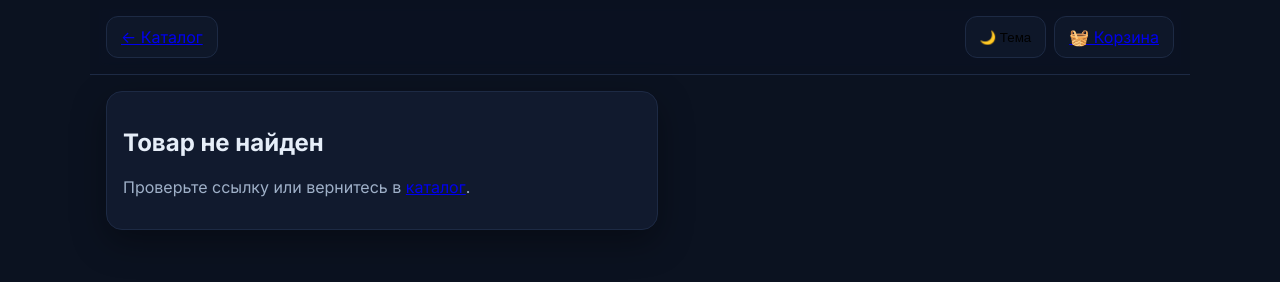
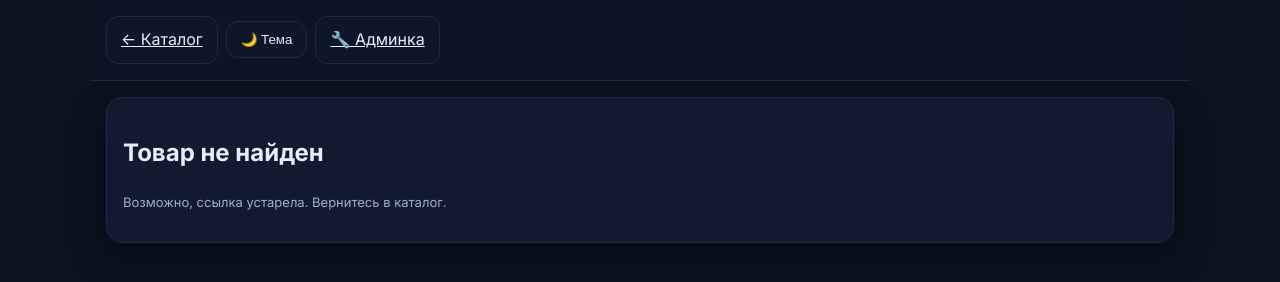
Before and after one commit to jonyboev-wq/bvb.github.io, a plain HTML site: page product.html in a window 1280 px wide. Both pictures are taken after a click on the button "🌙 Тема". Drawn offline with Linux system fonts and the light colour scheme.

Commit message:
Update product.html

```diff
--- a/product.html
+++ b/product.html
@@ -1,105 +1,84 @@
 <!DOCTYPE html>
 <html lang="ru" data-theme="">
 <head>
-  <meta charset="UTF-8" />
-  <meta name="viewport" content="width=device-width, initial-scale=1" />
-  <title>Карточка товара — BVB</title>
+<meta charset="UTF-8"><meta name="viewport" content="width=device-width, initial-scale=1">
+<title>Товар — BVB</title>
 <link rel="preconnect" href="https://fonts.googleapis.com">
 <link rel="preconnect" href="https://fonts.gstatic.com" crossorigin>
 <link href="https://fonts.googleapis.com/css2?family=Inter:wght@400;500;600;700&display=swap" rel="stylesheet">
 <style>
-    /* те же переменные темы, что и в index.html */
-    :root{--bg:#f7fafc;--bg-2:#ffffff;--card:#ffffff;--muted:#5b6776;--text:#0b1220;--accent:#2563eb;--accent-2:#0ea5e9;--border:#e5e7eb;--shadow:0 10px 24px rgba(16,24,40,.08);--radius:16px;--maxw:1100px;--btn-on-primary:#fff;}
-    [data-theme="dark"]{--bg:#0b1220;--bg-2:#0e1729;--card:#111a2e;--muted:#9fb0c8;--text:#e6eef9;--accent:#3b82f6;--accent-2:#38bdf8;--border:#1d2a44;--shadow:0 12px 34px rgba(0,0,0,.35)}
-    *{box-sizing:border-box} html,body{margin:0;padding:0}
-    body{font-family:"Inter",system-ui,-apple-system,Segoe UI,Roboto,Arial; background:var(--bg); color:var(--text)}
+:root{--bg:#f7fafc;--bg-2:#ffffff;--card:#ffffff;--muted:#5b6776;--text:#0b1220;--accent:#2563eb;--border:#e5e7eb;--shadow:0 10px 24px rgba(16,24,40,.08);--radius:16px;--maxw:1100px}
+[data-theme="dark"]{--bg:#0b1220;--bg-2:#0e1729;--card:#111a2e;--muted:#9fb0c8;--text:#e6eef9;--accent:#3b82f6;--border:#1d2a44;--shadow:0 12px 34px rgba(0,0,0,.35)}
+*{box-sizing:border-box}html,body{margin:0;padding:0}
+body{font-family:"Inter",system-ui,-apple-system,Segoe UI,Roboto,Arial;background:var(--bg);color:var(--text);line-height:1.6}
 .container{max-width:var(--maxw);margin:0 auto;padding:16px}
-    header{position:sticky;top:0;z-index:20;background:var(--bg-2);border-bottom:1px solid var(--border);backdrop-filter:saturate(160%) blur(8px)}
-    [data-theme="dark"] header{background:rgba(11,18,32,.85)}
+header{position:sticky;top:0;background:var(--bg-2);border-bottom:1px solid var(--border);backdrop-filter:saturate(150%) blur(8px);z-index:10}
+[data-theme="dark"] header{background:rgba(14,23,41,.9)}
 .nav{display:flex;justify-content:space-between;align-items:center;gap:8px}
-    .btn{display:inline-flex;align-items:center;gap:8px;padding:10px 14px;border:1px solid var(--border);border-radius:12px;background:var(--bg-2);cursor:pointer}
+.btn{display:inline-flex;align-items:center;gap:8px;padding:10px 14px;border:1px solid var(--border);border-radius:12px;background:var(--bg-2);cursor:pointer;color:var(--text)}
 .btn.primary{background:linear-gradient(180deg,var(--accent),#1d4ed8);border:none;color:#fff}
-    .grid{display:grid;grid-template-columns:1fr;gap:14px}
-    .card{background:var(--card);border:1px solid var(--border);border-radius:16px;box-shadow:var(--shadow)}
-    .pad{padding:16px}
-    .p-img{width:100%;border-radius:16px;border:1px solid var(--border);object-fit:cover;background:#fff}
-    .tag{display:inline-flex;gap:6px;align-items:center;padding:6px 10px;border-radius:999px;border:1px dashed var(--border);font-size:12px;color:var(--muted);background:var(--bg-2)}
-    .muted{color:var(--muted)}
-    @media (min-width:840px){ .grid{grid-template-columns:1.1fr 1fr} }
+.card{background:var(--card);border:1px solid var(--border);border-radius:16px;box-shadow:var(--shadow);padding:16px}
+.grid2{display:grid;grid-template-columns:1.1fr 1fr;gap:14px}
+@media (max-width:760px){.grid2{grid-template-columns:1fr}}
+img.p{width:100%;border-radius:16px;border:1px solid var(--border);object-fit:cover;max-height:520px}
+.badge{color:var(--muted);font-size:13px}
+.price{font-weight:700;font-size:20px;margin-top:6px}
 </style>
 </head>
 <body>
 <header class="container nav">
+  <div class="nav">
     <a class="btn" href="index.html">← Каталог</a>
-    <div style="display:flex;gap:8px">
+    <div class="nav" style="gap:8px">
       <button class="btn" id="theme-toggle">🌙 Тема</button>
-      <a class="btn" href="index.html#cart" id="open-cart">🧺 Корзина</a>
+      <a class="btn" href="admin.html">🔧 Админка</a>
+    </div>
   </div>
 </header>
 
 <main class="container">
-    <div id="body" class="grid">
-      <!-- динамически -->
+  <div id="wrap" class="card">
+    <div id="notfound" style="display:none">
+      <h2>Товар не найден</h2>
+      <p class="badge">Возможно, ссылка устарела. Вернитесь в каталог.</p>
+    </div>
+    <div id="view" style="display:none">
+      <div class="grid2">
+        <img id="pimg" class="p" src="" alt="">
+        <div>
+          <h1 id="ptitle" style="margin:0 0 6px"></h1>
+          <div class="badge" id="ptag"></div>
+          <div class="price" id="pprice"></div>
+          <p id="pdesc" style="margin-top:10px"></p>
+          <div class="nav" style="gap:8px;margin-top:10px">
+            <div class="btn" id="minus">−</div>
+            <div class="btn" id="qty">1</div>
+            <div class="btn" id="plus">+</div>
+            <button class="btn primary" id="add">Добавить в корзину</button>
+          </div>
+        </div>
+      </div>
+    </div>
   </div>
 </main>
 
 <script>
-  /* тема */
-  const applyTheme=(t)=>{ const el=document.documentElement; if(!t){t=localStorage.getItem('theme')|| (matchMedia('(prefers-color-scheme: dark)').matches?'dark':'light');} el.setAttribute('data-theme', t==='dark'?'dark':''); localStorage.setItem('theme',t); };
-  applyTheme(); document.getElementById('theme-toggle').onclick=()=>{applyTheme(document.documentElement.getAttribute('data-theme')==='dark'?'light':'dark');};
-
-  /* загрузка конфига как на главной */
-  const CONFIG_DEFAULT={ products:[] };
-  let CONFIG=JSON.parse(JSON.stringify(CONFIG_DEFAULT));
-  async function loadRemote(){
-    try{ const r=await fetch('shopConfig.json',{cache:'no-store'}); if(r.ok){ const j=await r.json(); CONFIG.products=j.products||[]; } }catch(e){}
-    const local=localStorage.getItem('shopConfig'); if(local){ try{ const obj=JSON.parse(local); if(obj.products) CONFIG.products=obj.products; }catch(e){} }
-  }
-  const fmt=(n)=> new Intl.NumberFormat('ru-RU').format(n)+' ₽';
-
-  function render(){
-    const id=new URLSearchParams(location.search).get('id')||'';
-    const p=CONFIG.products.find(x=>String(x.id)===String(id));
-    const root=document.getElementById('body');
-    if(!p){
-      root.innerHTML=`<div class="card pad"><h2>Товар не найден</h2><p class="muted">Проверьте ссылку или вернитесь в <a href="index.html">каталог</a>.</p></div>`;
-      return;
-    }
-    root.innerHTML = `
-      <div>
-        <div class="card pad">
-          <img class="p-img" src="${p.img}" alt="${p.title}" onerror="this.onerror=null;this.src='https://via.placeholder.com/900x600?text=Фото';">
-        </div>
-      </div>
-      <div>
-        <div class="card pad">
-          <h1 style="margin:0 0 6px">${p.title}</h1>
-          <div class="tag" style="margin-bottom:10px">${p.tag||''}</div>
-          <div style="font-size:22px;font-weight:800;margin:8px 0">${p.priceText || fmt(p.price||0)}</div>
-          <p class="muted" style="margin:10px 0 14px">${p.desc||''}</p>
-          <div style="display:flex;gap:8px;flex-wrap:wrap">
-            <a class="btn primary" id="add">В корзину</a>
-            <a class="btn" href="index.html#wholesale">Оптовая заявка</a>
-            <a class="btn" href="https://t.me/bvbvbabab" target="_blank">Написать в Telegram</a>
-          </div>
-        </div>
-        <div class="card pad" style="margin-top:12px">
-          <h3 style="margin:0 0 6px">Доставка и оплата</h3>
-          <p class="muted">Доставка по РФ. Оплата наличными/переводом. Уточняйте детали у менеджера.</p>
-        </div>
-      </div>
-    `;
-    document.getElementById('add').onclick=(e)=>{
-      e.preventDefault();
-      // складываем в локальную корзину так же, как на главной
-      const cart=JSON.parse(localStorage.getItem('shopCart')||'[]');
-      const i=cart.findIndex(x=>x.id===p.id); if(i>-1){cart[i].qty++;} else {cart.push({id:p.id,title:p.title,price:p.price||0,img:p.img,qty:1});}
-      localStorage.setItem('shopCart', JSON.stringify(cart));
-      location.href='index.html#cart'; // откроется корзина на главной
-    };
-  }
-
-  (async()=>{ await loadRemote(); render(); })();
+/* Theme */
+const applyTheme=(t)=>{const el=document.documentElement;if(!t){t=localStorage.getItem('theme')||(matchMedia('(prefers-color-scheme: dark)').matches?'dark':'light');}el.setAttribute('data-theme',t==='dark'?'dark':'');localStorage.setItem('theme',t);}
+applyTheme(); document.getElementById('theme-toggle').onclick=()=>applyTheme(document.documentElement.getAttribute('data-theme')==='dark'?'light':'dark');
+/* Utils */
+const $=(s,el=document)=>el.querySelector(s); const qs=(name)=>new URL(location.href).searchParams.get(name); const fmt=n=>(n||0).toLocaleString('ru-RU')+' ₽';
+/* Load config */
+let CONFIG={products:[]}; (async()=>{ try{const r=await fetch('shopConfig.json',{cache:'no-store'}); if(r.ok) CONFIG=await r.json();}catch(e){} const loc=localStorage.getItem('shopConfig'); if(loc){try{CONFIG={...CONFIG,...JSON.parse(loc)};}catch(e){}}
+  const id=qs('id'); const p=(CONFIG.products||[]).find(x=>(x.id||'')===id);
+  if(!p){ $('#notfound').style.display=''; return; }
+  $('#view').style.display='';
+  $('#ptitle').textContent=p.title; $('#ptag').textContent=p.tag||''; $('#pprice').textContent=p.priceText || (p.price?fmt(p.price):''); $('#pdesc').textContent=p.desc||''; $('#pimg').src=p.img;
+  let q=1; const show=()=>$('#qty').textContent=q; $('#minus').onclick=()=>{q=Math.max(1,q-1);show();}; $('#plus').onclick=()=>{q++;show();}; show();
+  const CART_KEY='shopCart'; let cart = JSON.parse(localStorage.getItem(CART_KEY)||'[]');
+  const add=()=>{const row=cart.find(i=>i.id===p.id); if(row) row.qty+=q; else cart.push({id:p.id, qty:q}); localStorage.setItem(CART_KEY,JSON.stringify(cart)); alert('Добавлено в корзину');}
+  $('#add').onclick=add;
+})();
 </script>
 </body>
 </html>
```
Lines whose indentation alone changed are shown as unchanged.
